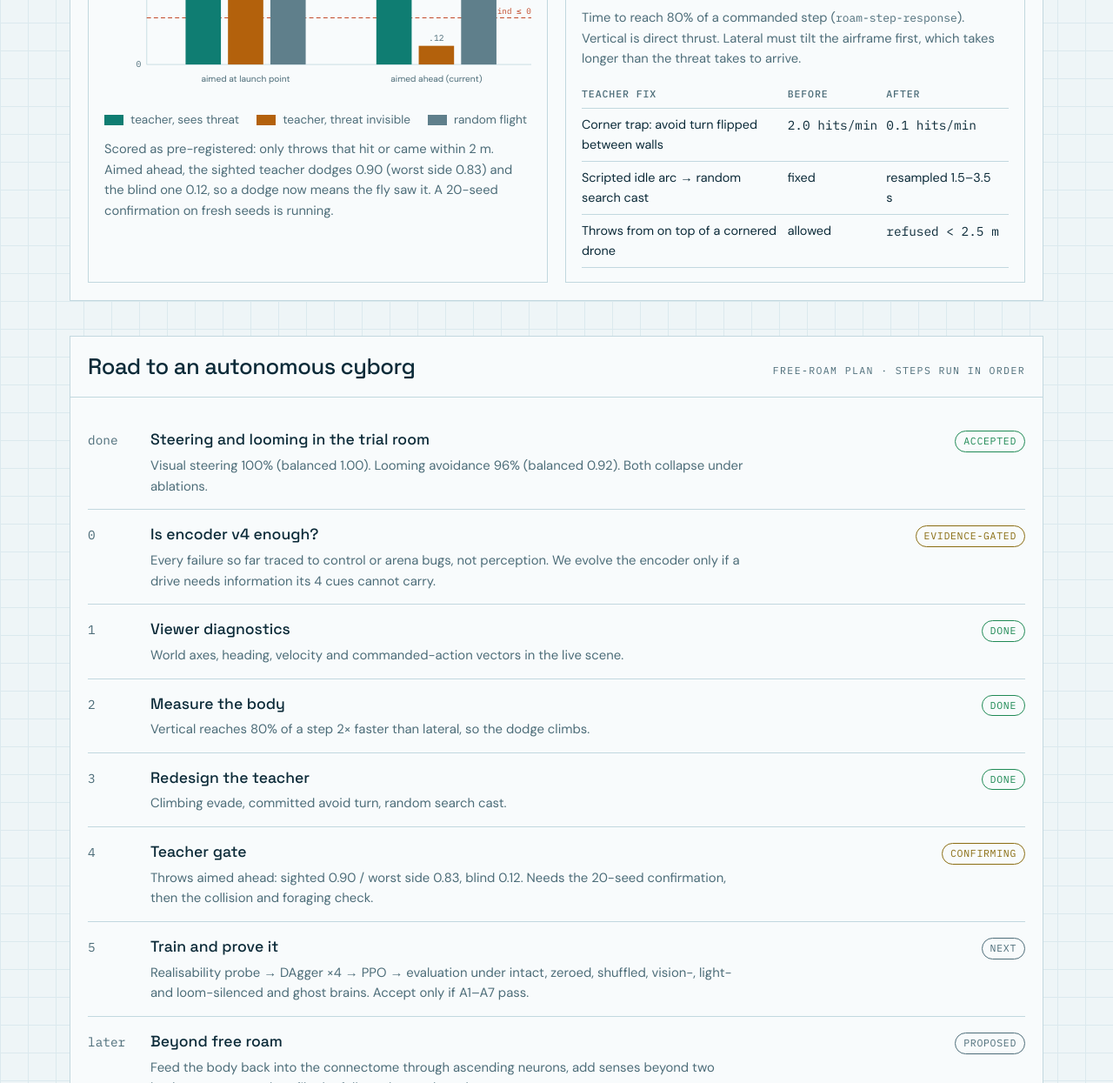
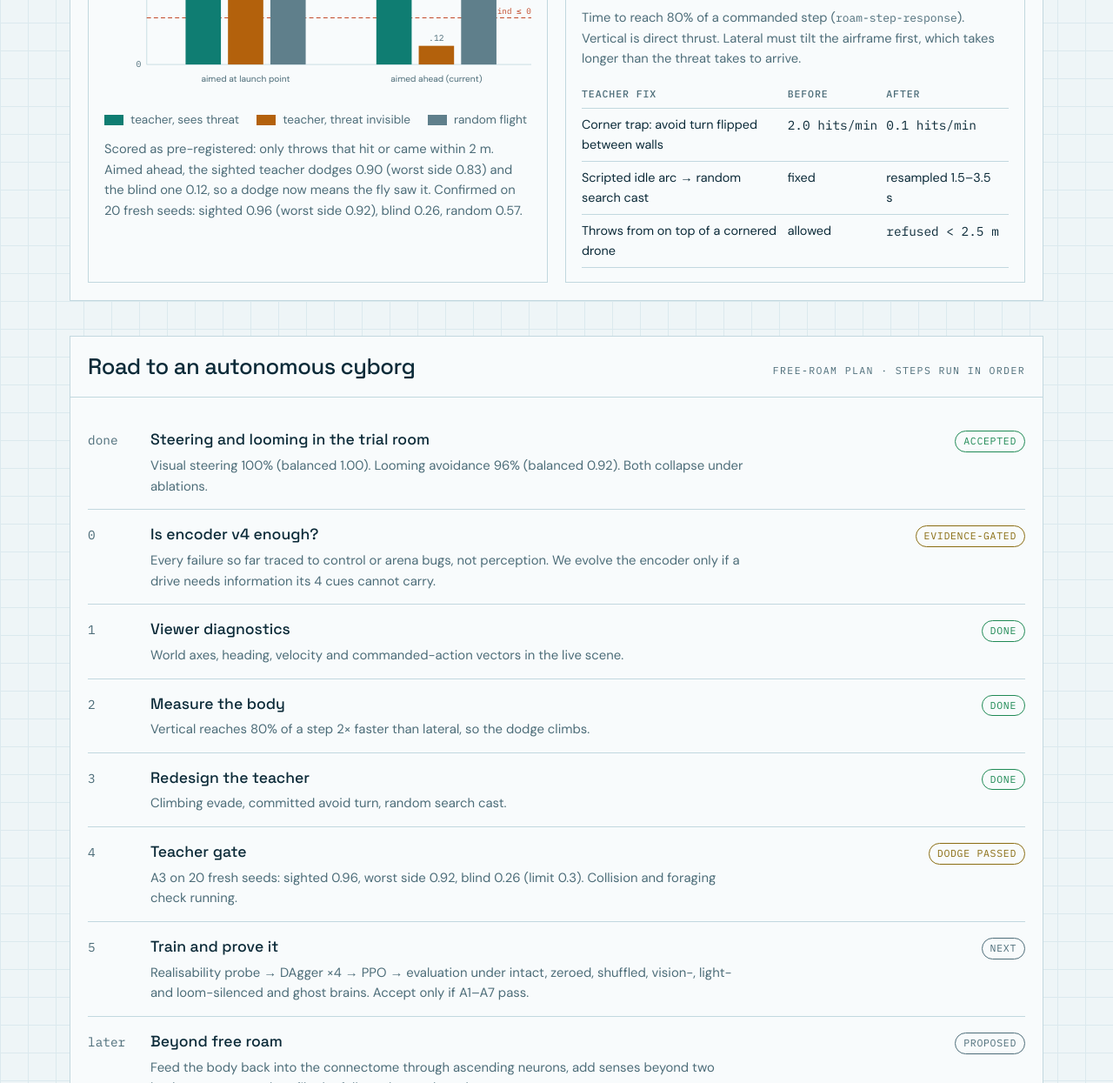
Before and after one commit to garyb9/fly-drone, a website: page docs/overview/architecture.html in a window 1280 px wide. Shown: the part 3494-4739 px from the top of the page at 87% size. Drawn offline with Linux system fonts and the light colour scheme.

Commit message:
Record the 20-seed A3 confirmation for the teacher gate
Aim-ahead threats, fresh seeds 6000-6019: teacher near-throw dodge 0.96
(left 1.00, right 0.92), ghost 0.26, random 0.57; teacher 0.4 vs ghost 2.2
collisions/min.

Co-Authored-By: Claude Opus 5 <noreply@anthropic.com>
Claude-Session: https://claude.ai/code/session_019TaWQjdbtmn7bXAuw4983y

```diff
--- a/docs/overview/architecture.html
+++ b/docs/overview/architecture.html
@@ -528,7 +528,8 @@ r_t = 0.05 − 0.05‖a‖²
         </div>
         <p class="note">Scored as pre-registered: only throws that hit or came within 2 m. Aimed ahead,
         the sighted teacher dodges 0.90 (worst side 0.83) and the blind one 0.12, so a dodge now
-        means the fly saw it. A 20-seed confirmation on fresh seeds is running.</p>
+        means the fly saw it. Confirmed on 20 fresh seeds: sighted 0.96 (worst side 0.92), blind
+        0.26, random 0.57.</p>
       </div>
       <div class="panel">
         <h3>Why the dodge climbs instead of sidestepping</h3>
@@ -584,8 +585,8 @@ r_t = 0.05 − 0.05‖a‖²
         <p>Vertical reaches 80% of a step 2× faster than lateral, so the dodge climbs.</p></li>
       <li><span class="n">3</span><h3>Redesign the teacher</h3><span class="pill pass">done</span>
         <p>Climbing evade, committed avoid turn, random search cast.</p></li>
-      <li><span class="n">4</span><h3>Teacher gate</h3><span class="pill pending">confirming</span>
-        <p>Throws aimed ahead: sighted 0.90 / worst side 0.83, blind 0.12. Needs the 20-seed confirmation, then the collision and foraging check.</p></li>
+      <li><span class="n">4</span><h3>Teacher gate</h3><span class="pill pending">dodge passed</span>
+        <p>A3 on 20 fresh seeds: sighted 0.96, worst side 0.92, blind 0.26 (limit 0.3). Collision and foraging check running.</p></li>
       <li><span class="n">5</span><h3>Train and prove it</h3><span class="pill idle">next</span>
         <p>Realisability probe → DAgger ×4 → PPO → evaluation under intact, zeroed, shuffled, vision-, light- and loom-silenced and ghost brains. Accept only if A1–A7 pass.</p></li>
       <li><span class="n">later</span><h3>Beyond free roam</h3><span class="pill idle">proposed</span>
```
Also changed, not shown: docs/overview/README.md.
